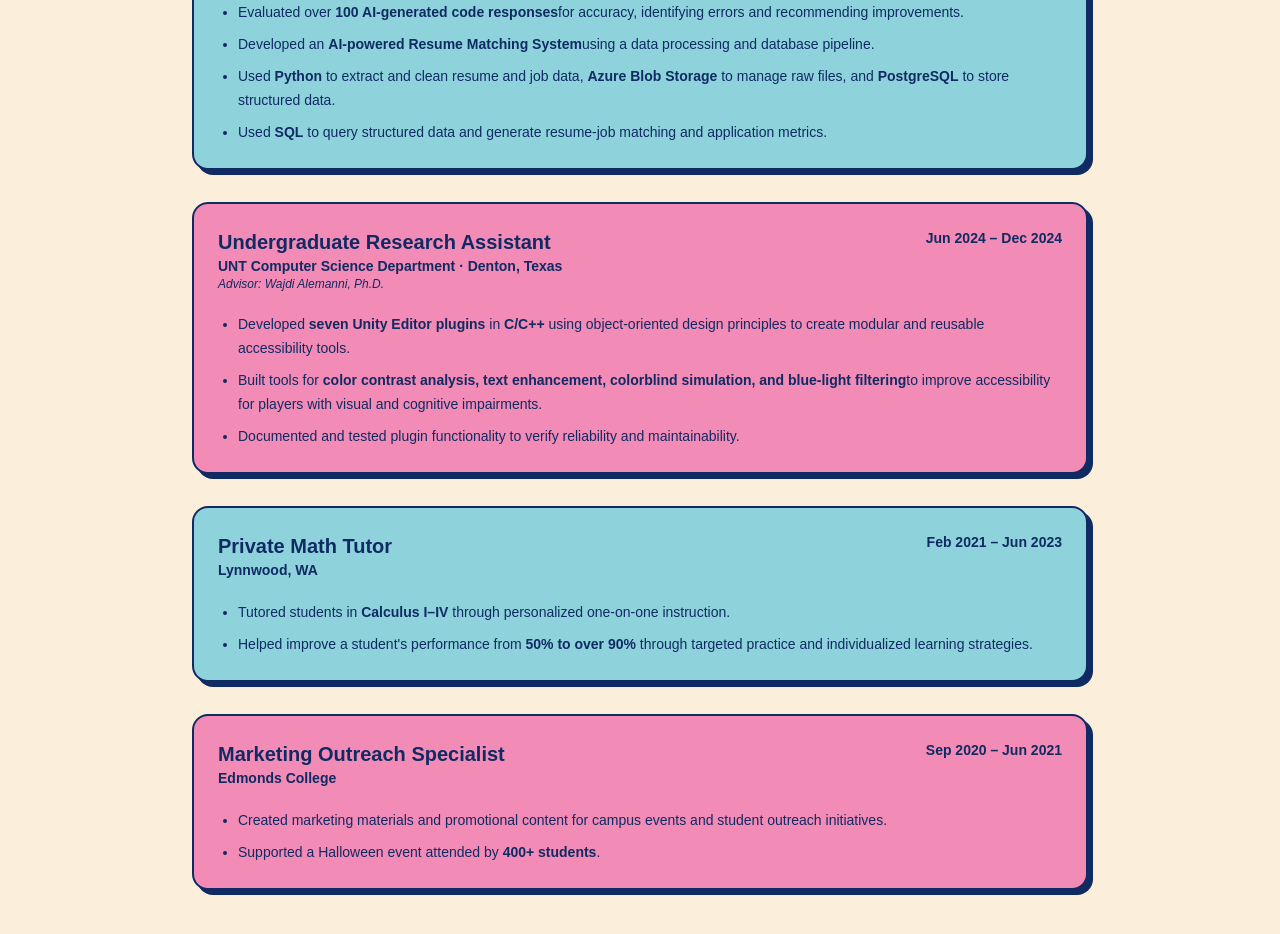
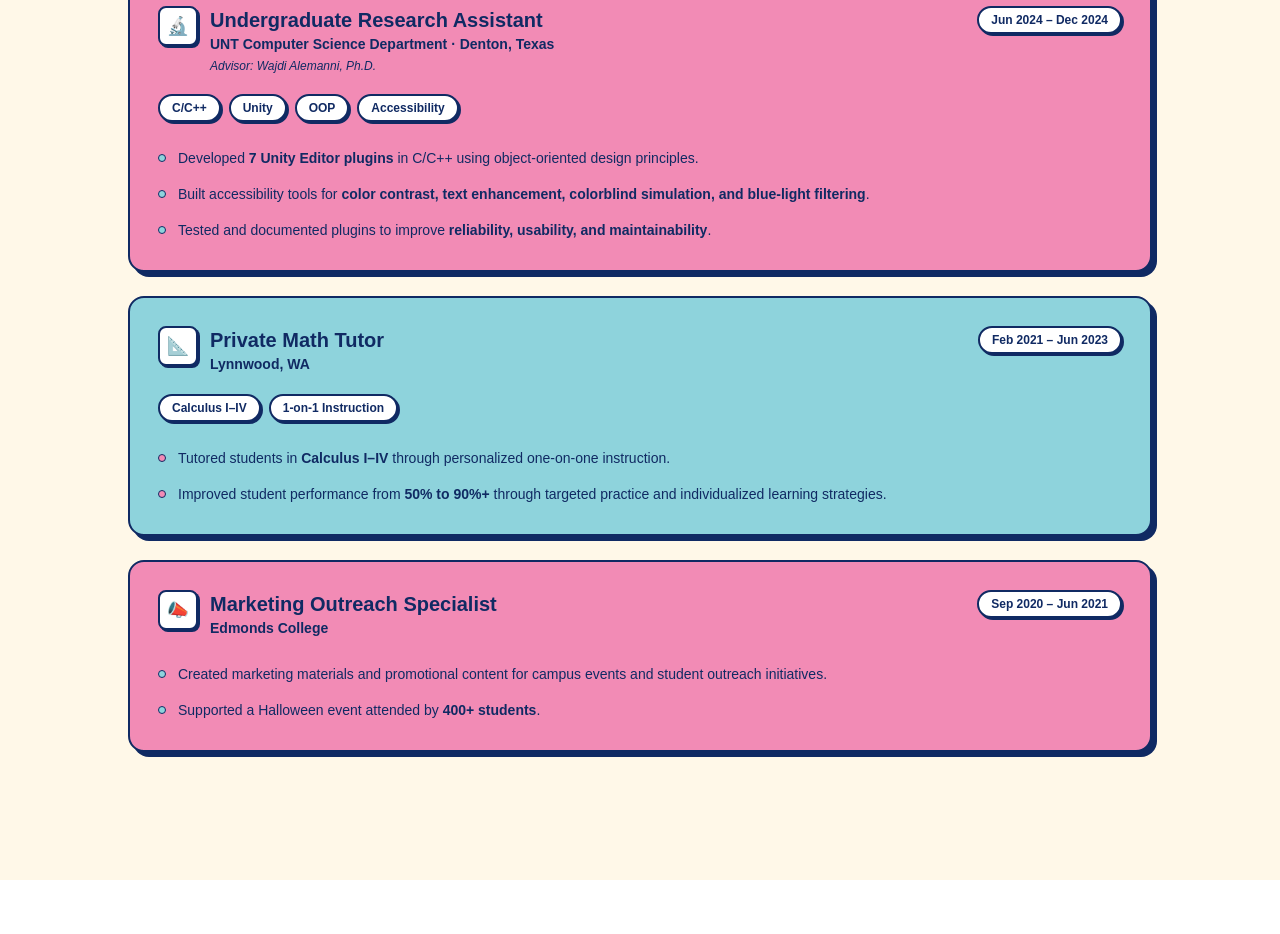
Before and after one commit to KimVVo/portfolio-2026, a React (Vite) app: page /about in a window 1280 px wide. Shown: the part 3100-4034 px from the top of the page. After the commit the page ends 3980 px from the top, so only its background shows below. Built offline with nearby package versions, Linux system fonts and the light colour scheme.

Commit message:
Refactor work experience section layout and styling
Refactor work experience section with improved structure and styling. Update section headers and content layout for better readability.

```diff
--- a/src/components/About.jsx
+++ b/src/components/About.jsx
@@ -481,160 +481,223 @@ const About = () => {
         </div>
       </section>
 
-      {/* ============================= */}
+      {/* ====================================================== */}
 {/* WORK EXPERIENCE */}
-      {/* ============================= */}
+{/* ====================================================== */}
 
-      <section id="work-experience" className="px-6 pt-12 pb-32 md:px-10">
-        <div className="mx-auto max-w-4xl">
-          <h2 className="text-3xl font-bold md:text-4xl">
+<section
+  id="work-experience"
+  className="border-t-2 border-[#102A63] bg-[#FFF8E8] px-6 py-20 pb-32 md:px-10"
+>
+  <div className="mx-auto max-w-5xl">
+
+    {/* Section Header */}
+    <div>
+      <p className="mb-2 font-mono text-sm font-bold tracking-[0.3em] text-[#F28BB5]">
+        EXPERIENCE
+      </p>
+
+      <h2 className="text-3xl font-black md:text-4xl">
         <span className="text-[#F28BB5]">~</span> Work Experience{" "}
         <span className="blinking-dash"></span>
       </h2>
-
-          <div className="mt-8 space-y-8">
-            {/* Freelancer Software Engineer */}
-            <div className="rounded-2xl border-2 border-[#102A63] bg-[#8ED3DC] p-6 shadow-[5px_5px_0_#102A63]">
-              <div className="flex flex-col justify-between gap-2 md:flex-row">
-                <div>
-                  <h3 className="text-xl font-bold text-[#102A63]">
-                    Freelancer Software Engineer
-                  </h3>
-                  <p className="text-sm font-semibold">Outlier AI · Remote</p>
     </div>
 
-                <p className="text-sm font-semibold">Jul 2025 – Present</p>
+    <div className="mt-10 space-y-6">
+
+
+      {/* ================================================== */}
+      {/* RESEARCH ASSISTANT */}
+      {/* ================================================== */}
+
+      <div className="group rounded-2xl border-2 border-[#102A63] bg-[#F28BB5] p-6 shadow-[5px_5px_0_#102A63] transition-all duration-300 hover:-translate-y-1 hover:shadow-[8px_8px_0_#102A63] md:p-7">
+
+        <div className="flex flex-col gap-4 md:flex-row md:items-start md:justify-between">
+
+          <div className="flex items-start gap-3">
+            <span className="flex h-10 w-10 flex-shrink-0 items-center justify-center rounded-lg border-2 border-[#102A63] bg-white text-lg shadow-[2px_2px_0_#102A63]">
+              🔬
+            </span>
+
+            <div>
+              <h3 className="text-xl font-black text-[#102A63]">
+                Undergraduate Research Assistant
+              </h3>
+
+              <p className="text-sm font-bold">
+                UNT Computer Science Department · Denton, Texas
+              </p>
+
+              <p className="mt-1 text-xs italic">
+                Advisor: Wajdi Alemanni, Ph.D.
+              </p>
+            </div>
           </div>
 
-              <ul className="mt-5 list-disc space-y-2 pl-5 text-sm leading-6">
-                <li>
-                  Evaluated over{" "}
-                  <strong>100 AI-generated code responses</strong>
-                  for accuracy, identifying errors and recommending
-                  improvements.
+          <span className="w-fit rounded-full border-2 border-[#102A63] bg-white px-3 py-1 text-xs font-black shadow-[2px_2px_0_#102A63]">
+            Jun 2024 – Dec 2024
+          </span>
+
+        </div>
+
+        <div className="mt-5 flex flex-wrap gap-2">
+          {["C/C++", "Unity", "OOP", "Accessibility"].map((skill) => (
+            <span
+              key={skill}
+              className="rounded-full border-2 border-[#102A63] bg-white px-3 py-1 text-xs font-bold shadow-[2px_2px_0_#102A63]"
+            >
+              {skill}
+            </span>
+          ))}
+        </div>
+
+        <ul className="mt-6 space-y-3 text-sm leading-6">
+          <li className="flex gap-3">
+            <span className="mt-2 h-2 w-2 flex-shrink-0 rounded-full bg-[#8ED3DC] border border-[#102A63]" />
+            <span>
+              Developed <strong>7 Unity Editor plugins</strong> in C/C++ using
+              object-oriented design principles.
+            </span>
           </li>
 
-                <li>
-                  Developed an{" "}
-                  <strong>AI-powered Resume Matching System</strong>
-                  using a data processing and database pipeline.
+          <li className="flex gap-3">
+            <span className="mt-2 h-2 w-2 flex-shrink-0 rounded-full bg-[#8ED3DC] border border-[#102A63]" />
+            <span>
+              Built accessibility tools for{" "}
+              <strong>
+                color contrast, text enhancement, colorblind simulation,
+                and blue-light filtering
+              </strong>.
+            </span>
           </li>
 
-                <li>
-                  Used <strong>Python</strong> to extract and clean resume and
-                  job data, <strong>Azure Blob Storage</strong> to manage raw
-                  files, and <strong>PostgreSQL</strong> to store structured
-                  data.
-                </li>
-
-                <li>
-                  Used <strong>SQL</strong> to query structured data and
-                  generate resume-job matching and application metrics.
+          <li className="flex gap-3">
+            <span className="mt-2 h-2 w-2 flex-shrink-0 rounded-full bg-[#8ED3DC] border border-[#102A63]" />
+            <span>
+              Tested and documented plugins to improve{" "}
+              <strong>reliability, usability, and maintainability</strong>.
+            </span>
           </li>
         </ul>
       </div>
 
-            {/* Undergraduate Research Assistant */}
-            <div className="rounded-2xl border-2 border-[#102A63] bg-[#F28BB5] p-6 shadow-[5px_5px_0_#102A63]">
-              <div className="flex flex-col justify-between gap-2 md:flex-row">
+
+      {/* ================================================== */}
+      {/* PRIVATE MATH TUTOR */}
+      {/* ================================================== */}
+
+      <div className="group rounded-2xl border-2 border-[#102A63] bg-[#8ED3DC] p-6 shadow-[5px_5px_0_#102A63] transition-all duration-300 hover:-translate-y-1 hover:shadow-[8px_8px_0_#102A63] md:p-7">
+
+        <div className="flex flex-col gap-4 md:flex-row md:items-start md:justify-between">
+
+          <div className="flex items-start gap-3">
+            <span className="flex h-10 w-10 flex-shrink-0 items-center justify-center rounded-lg border-2 border-[#102A63] bg-white text-lg shadow-[2px_2px_0_#102A63]">
+              📐
+            </span>
+
             <div>
-                  <h3 className="text-xl font-bold text-[#102A63]">
-                    Undergraduate Research Assistant
+              <h3 className="text-xl font-black text-[#102A63]">
+                Private Math Tutor
               </h3>
 
-                  <p className="text-sm font-semibold">
-                    UNT Computer Science Department · Denton, Texas
-                  </p>
-
-                  <p className="text-xs italic">
-                    Advisor: Wajdi Alemanni, Ph.D.
+              <p className="text-sm font-bold">
+                Lynnwood, WA
               </p>
             </div>
-
-                <p className="text-sm font-semibold">Jun 2024 – Dec 2024</p>
           </div>
 
-              <ul className="mt-5 list-disc space-y-2 pl-5 text-sm leading-6">
-                <li>
-                  Developed <strong>seven Unity Editor plugins</strong> in
-                  <strong> C/C++</strong> using object-oriented design
-                  principles to create modular and reusable accessibility tools.
+          <span className="w-fit rounded-full border-2 border-[#102A63] bg-white px-3 py-1 text-xs font-black shadow-[2px_2px_0_#102A63]">
+            Feb 2021 – Jun 2023
+          </span>
+
+        </div>
+
+        <div className="mt-5 flex flex-wrap gap-2">
+          <span className="rounded-full border-2 border-[#102A63] bg-white px-3 py-1 text-xs font-bold shadow-[2px_2px_0_#102A63]">
+            Calculus I–IV
+          </span>
+
+          <span className="rounded-full border-2 border-[#102A63] bg-white px-3 py-1 text-xs font-bold shadow-[2px_2px_0_#102A63]">
+            1-on-1 Instruction
+          </span>
+        </div>
+
+        <ul className="mt-6 space-y-3 text-sm leading-6">
+          <li className="flex gap-3">
+            <span className="mt-2 h-2 w-2 flex-shrink-0 rounded-full bg-[#F28BB5] border border-[#102A63]" />
+            <span>
+              Tutored students in <strong>Calculus I–IV</strong> through
+              personalized one-on-one instruction.
+            </span>
           </li>
 
-                <li>
-                  Built tools for{" "}
-                  <strong>
-                    color contrast analysis, text enhancement, colorblind
-                    simulation, and blue-light filtering
-                  </strong>
-                  to improve accessibility for players with visual and cognitive
-                  impairments.
-                </li>
-
-                <li>
-                  Documented and tested plugin functionality to verify
-                  reliability and maintainability.
+          <li className="flex gap-3">
+            <span className="mt-2 h-2 w-2 flex-shrink-0 rounded-full bg-[#F28BB5] border border-[#102A63]" />
+            <span>
+              Improved student performance from{" "}
+              <strong>50% to 90%+</strong> through targeted practice and
+              individualized learning strategies.
+            </span>
           </li>
         </ul>
       </div>
 
-            {/* Private Math Tutor */}
-            <div className="rounded-2xl border-2 border-[#102A63] bg-[#8ED3DC] p-6 shadow-[5px_5px_0_#102A63]">
-              <div className="flex flex-col justify-between gap-2 md:flex-row">
+
+      {/* ================================================== */}
+      {/* MARKETING OUTREACH */}
+      {/* ================================================== */}
+
+      <div className="group rounded-2xl border-2 border-[#102A63] bg-[#F28BB5] p-6 shadow-[5px_5px_0_#102A63] transition-all duration-300 hover:-translate-y-1 hover:shadow-[8px_8px_0_#102A63] md:p-7">
+
+        <div className="flex flex-col gap-4 md:flex-row md:items-start md:justify-between">
+
+          <div className="flex items-start gap-3">
+            <span className="flex h-10 w-10 flex-shrink-0 items-center justify-center rounded-lg border-2 border-[#102A63] bg-white text-lg shadow-[2px_2px_0_#102A63]">
+              📣
+            </span>
+
             <div>
-                  <h3 className="text-xl font-bold text-[#102A63]">
-                    Private Math Tutor
+              <h3 className="text-xl font-black text-[#102A63]">
+                Marketing Outreach Specialist
               </h3>
 
-                  <p className="text-sm font-semibold">Lynnwood, WA</p>
+              <p className="text-sm font-bold">
+                Edmonds College
+              </p>
+            </div>
           </div>
 
-                <p className="text-sm font-semibold">Feb 2021 – Jun 2023</p>
+          <span className="w-fit rounded-full border-2 border-[#102A63] bg-white px-3 py-1 text-xs font-black shadow-[2px_2px_0_#102A63]">
+            Sep 2020 – Jun 2021
+          </span>
+
         </div>
 
-              <ul className="mt-5 list-disc space-y-2 pl-5 text-sm leading-6">
-                <li>
-                  Tutored students in <strong>Calculus I–IV</strong> through
-                  personalized one-on-one instruction.
+        <ul className="mt-6 space-y-3 text-sm leading-6">
+          <li className="flex gap-3">
+            <span className="mt-2 h-2 w-2 flex-shrink-0 rounded-full bg-[#8ED3DC] border border-[#102A63]" />
+            <span>
+              Created marketing materials and promotional content for campus
+              events and student outreach initiatives.
+            </span>
           </li>
 
-                <li>
-                  Helped improve a student's performance from
-                  <strong> 50% to over 90%</strong> through targeted practice
-                  and individualized learning strategies.
+          <li className="flex gap-3">
+            <span className="mt-2 h-2 w-2 flex-shrink-0 rounded-full bg-[#8ED3DC] border border-[#102A63]" />
+            <span>
+              Supported a Halloween event attended by{" "}
+              <strong>400+ students</strong>.
+            </span>
           </li>
         </ul>
       </div>
 
-            {/* Marketing Outreach Specialist */}
-            <div className="rounded-2xl border-2 border-[#102A63] bg-[#F28BB5] p-6 shadow-[5px_5px_0_#102A63]">
-              <div className="flex flex-col justify-between gap-2 md:flex-row">
-                <div>
-                  <h3 className="text-xl font-bold text-[#102A63]">
-                    Marketing Outreach Specialist
-                  </h3>
-
-                  <p className="text-sm font-semibold">Edmonds College</p>
-                </div>
-
-                <p className="text-sm font-semibold">Sep 2020 – Jun 2021</p>
-              </div>
-
-              <ul className="mt-5 list-disc space-y-2 pl-5 text-sm leading-6">
-                <li>
-                  Created marketing materials and promotional content for campus
-                  events and student outreach initiatives.
-                </li>
-
-                <li>
-                  Supported a Halloween event attended by
-                  <strong> 400+ students</strong>.
-                </li>
-              </ul>
-            </div>
     </div>
   </div>
 </section>
+
+
+
 
       {/* ============================= */}
       {/* RESUME MODAL OVERLAY */}
```
Lines whose indentation alone changed are shown as unchanged.
